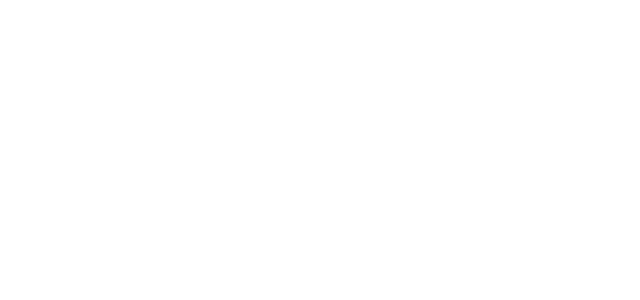
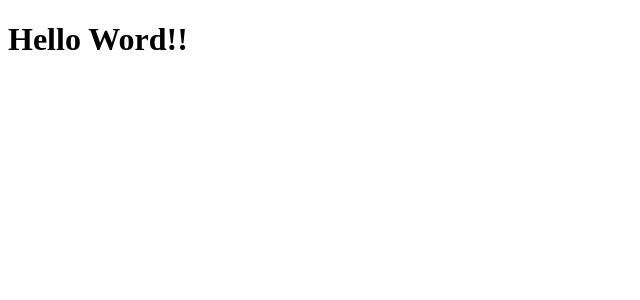
Before and after one commit to guiduzera/Allu.FullStack-website, a Next.js app in the folder App/frontend/allu-website/: page / in a window 1280 px wide. Shown: the top 300 px of the page, without its empty margins (0-640 px from the left). Built offline with nearby package versions, Linux system fonts and the light colour scheme.

Commit message:
FEAT: Adicionando a biblioteca styled components ao frontend e adicioanando prévia do diagrama de classes no readme

```diff
--- a/App/frontend/allu-website/package.json
+++ b/App/frontend/allu-website/package.json
@@ -17,6 +17,7 @@
     "next": "13.5.2",
     "react": "18.2.0",
     "react-dom": "18.2.0",
+    "styled-components": "^6.0.8",
     "typescript": "5.2.2"
   }
 }
--- a/App/frontend/allu-website/src/pages/index.tsx
+++ b/App/frontend/allu-website/src/pages/index.tsx
@@ -10,7 +10,7 @@
         <link rel="icon" href="/favicon.ico" />
       </Head>
       <main>
-
+        <h1>Hello Word!!</h1>
       </main>
     </>
   )
```
Also changed, not shown: 2 other files (tests, documents, lock files or other folders).
